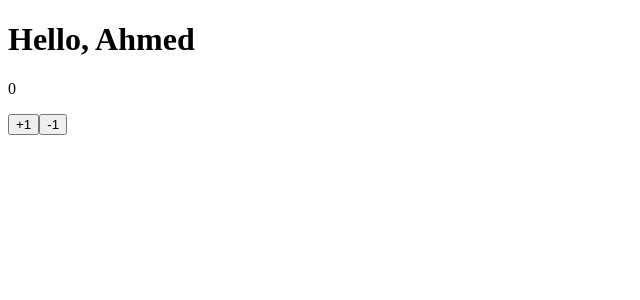
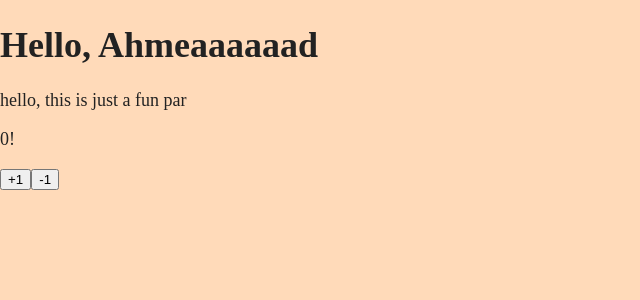
Before and after one commit to iamfotx/orchestructor-ui, a React app: page / in a window 1280 px wide. Shown: the top 300 px of the page, without its empty margins (0-640 px from the left). Built offline with nearby package versions, Linux system fonts and the light colour scheme.

Commit message:
setup hmr & scss

```diff
--- /dev/null
+++ b/postcss.config.js
@@ -0,0 +1,3 @@
+module.exports = {
+	plugins: ['postcss-preset-env']
+}
--- a/src/header.tsx
+++ b/src/header.tsx
@@ -1,3 +1,3 @@
 export function Header() {
-	return <h1>Hello, Ahmed</h1>
+	return <h1>Hello, Ahmeaaaaaad</h1>
 }
--- /dev/null
+++ b/src/index.scss
@@ -0,0 +1 @@
+@use "styles/global"
--- a/src/index.tsx
+++ b/src/index.tsx
@@ -2,6 +2,7 @@ import { useState } from 'react'
 import {render} from 'react-dom';
 
 import {Header} from './header'
+import './index.scss'
 
 function App() {
   const [count, setCount] = useState(0)
@@ -10,7 +11,8 @@ function App() {
   return (
     <>
       <Header />
-      <p>{count}</p>
+      <p>hello, this is just a fun par</p>
+      <p>{count}!</p>
       <button onClick={incrementCounter}>+1</button>
       <button onClick={decrementCounter}>-1</button>
     </>
--- /dev/null
+++ b/src/styles/_global.scss
@@ -0,0 +1,8 @@
+@use "variables";
+
+body {
+	margin: 0;
+	background-color: variables.$bg;
+	color: var(--text);
+	font-size: 18px;
+}
--- /dev/null
+++ b/src/styles/_variables.scss
@@ -0,0 +1,5 @@
+:root {
+	--text: #222;
+}
+
+$bg: peachpuff;
--- a/webpack.config.js
+++ b/webpack.config.js
@@ -4,20 +4,23 @@ const HtmlWebpackPlugin = require('html-webpack-plugin')
 const PATHS = {
   entryPath: path.resolve(__dirname, './src/index.tsx'),
   outputPath: path.resolve(__dirname, './dist'),
-  templatePath: path.resolve(__dirname, './public/index.html')
+  templatePath: path.resolve(__dirname, './public/index.html'),
 }
 
-const isProduction =  process.env.NODE_ENV === "production";
+const mode = process.env.NODE_ENV
+
+const isProduction = mode === 'production'
+const target = isProduction ? 'browserslist' : 'web'
 
 const webpackConfig = {
-  mode: 'development',
+  mode,
   devtool: 'source-map', // 'inline-source-map',
   entry: PATHS.entryPath,
-  target: isProduction ? "browserslist" : "web",
+  target,
   resolve: {
     extensions: ['.tsx', '.ts', '.js'],
     alias: {
-      "react/jsx-runtime": "react/jsx-runtime.js"
+      'react/jsx-runtime': 'react/jsx-runtime.js',
     },
   },
   output: {
@@ -28,8 +31,7 @@ const webpackConfig = {
   },
   devServer: {
     contentBase: PATHS.outputPath,
-    historyApiFallback: true,
-    hot: true
+    hot: true,
   },
   plugins: [
     new HtmlWebpackPlugin({
@@ -42,8 +44,12 @@ const webpackConfig = {
       {
         test: /\.tsx?$/,
         exclude: /(node_modules)/,
-        use: 'babel-loader'
-        }
+        use: 'babel-loader',
+      },
+      {
+        test: /\.s?css$/i,
+        use: ['style-loader', 'css-loader', 'postcss-loader', 'sass-loader'],
+      }
     ],
   },
 }
```
Also changed, not shown: package.json (+11 -1 lines), 1 other file (tests, documents, lock files or other folders).
